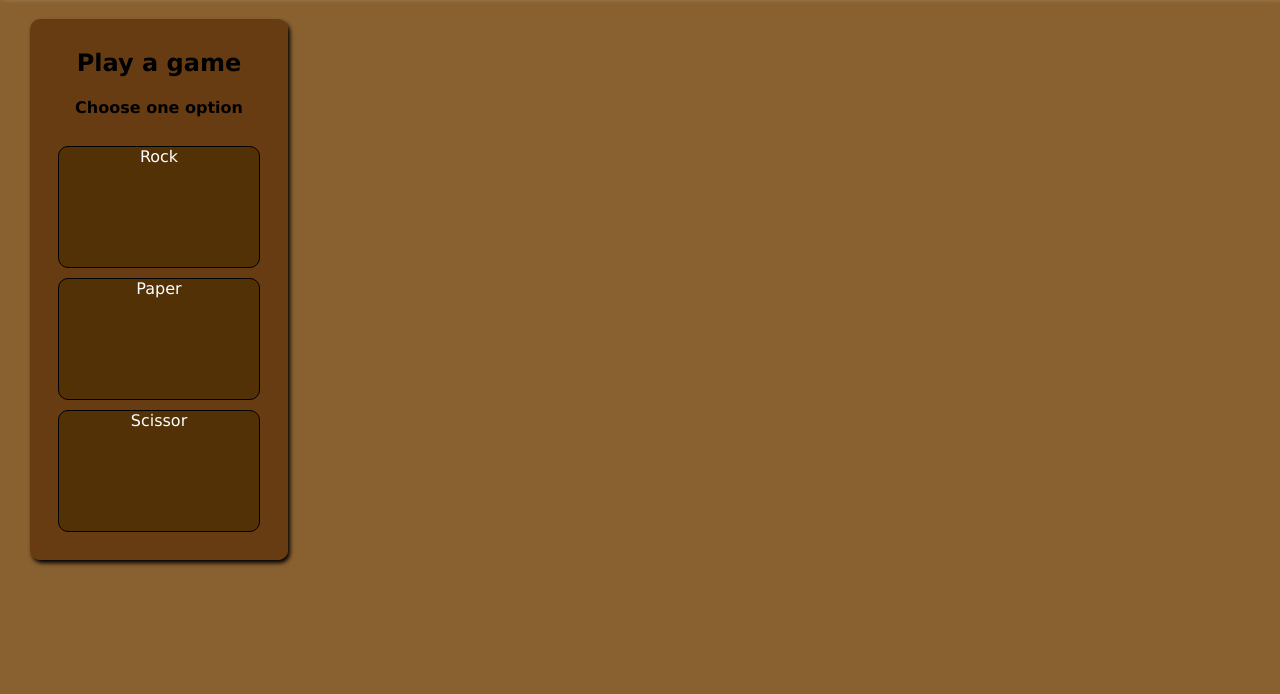
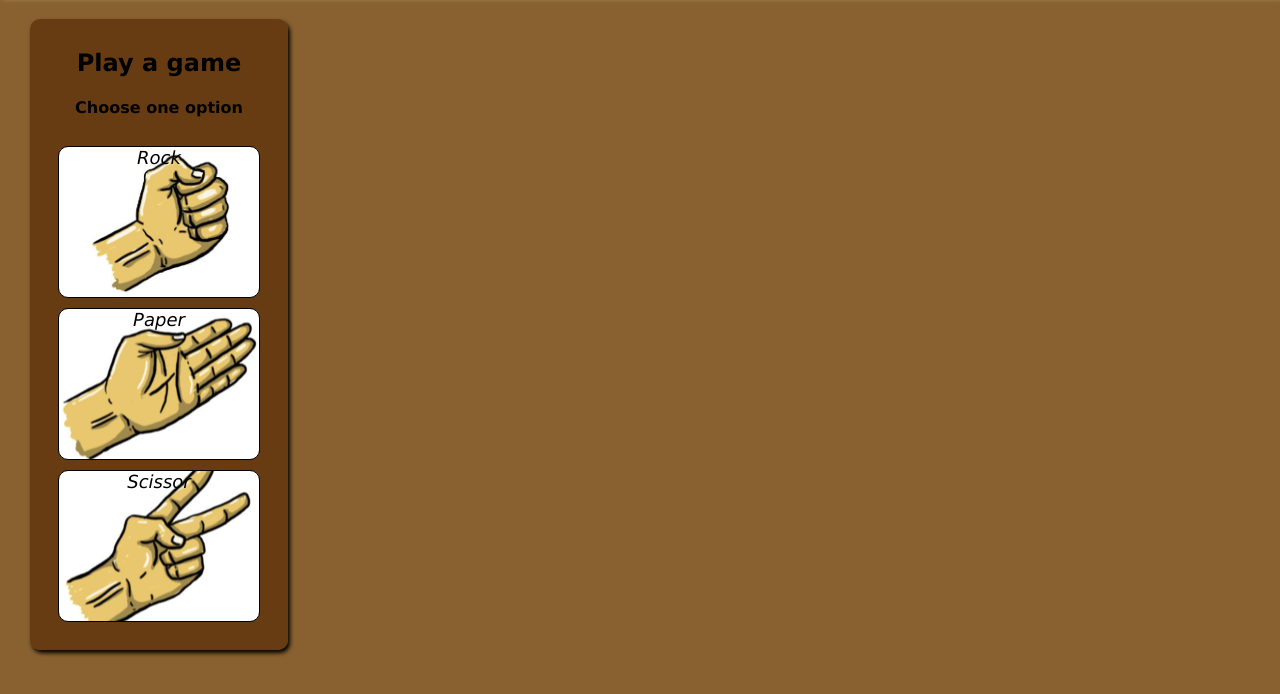
Before and after one commit to Ridokunda/Rock-paper-scissor, a plain HTML site: page index.html in a window 1280 px wide. Shown: the part 62-756 px from the top of the page. Drawn offline with Linux system fonts and the light colour scheme.

Commit message:
added images

```diff
--- a/index.html
+++ b/index.html
@@ -15,9 +15,9 @@
         <h2>Play a game</h2>
         <h4>Choose one option</h4>
         <div class="options">
-            <a href=""><div id="rock"><span>Rock</span></div></a>
-            <a href=""><div id="paper"><span>Paper</span></div></a>
-            <a href=""><div id="scissor"><span>Scissor</span></div></a>
+            <a href=""><div id="rock" style="background-image: url('images/rock.png'); background-size: cover; background-repeat: no-repeat; background-position: center;"><span>Rock</span></div></a>
+            <a href=""><div id="paper" style="background-image: url('images/paper.png'); background-size: cover; background-repeat: no-repeat; background-position: center;"><span>Paper</span></div></a>
+            <a href=""><div id="scissor" style="background-image: url('images/scissors.png'); background-size: cover; background-repeat: no-repeat; background-position: center;"><span>Scissor</span></div></a>
 
         </div>
     </div>
--- a/style.css
+++ b/style.css
@@ -44,7 +44,7 @@ header h1{
 
 
 .options div{
-    height:120px;
+    height:150px;
     width: 200px;
     border: 0.5px solid black;
     background-color: rgb(83, 49, 7);
@@ -54,7 +54,9 @@ header h1{
 
 }
 .options a{
-    color: white;
+    color: black;
+    font-size: large;
+    font-style:italic;
 }
 .options a:link{
     text-decoration: none;
```
Also changed, not shown: images/paper.png (added), images/rock.png (added), images/scissors.png (added).
